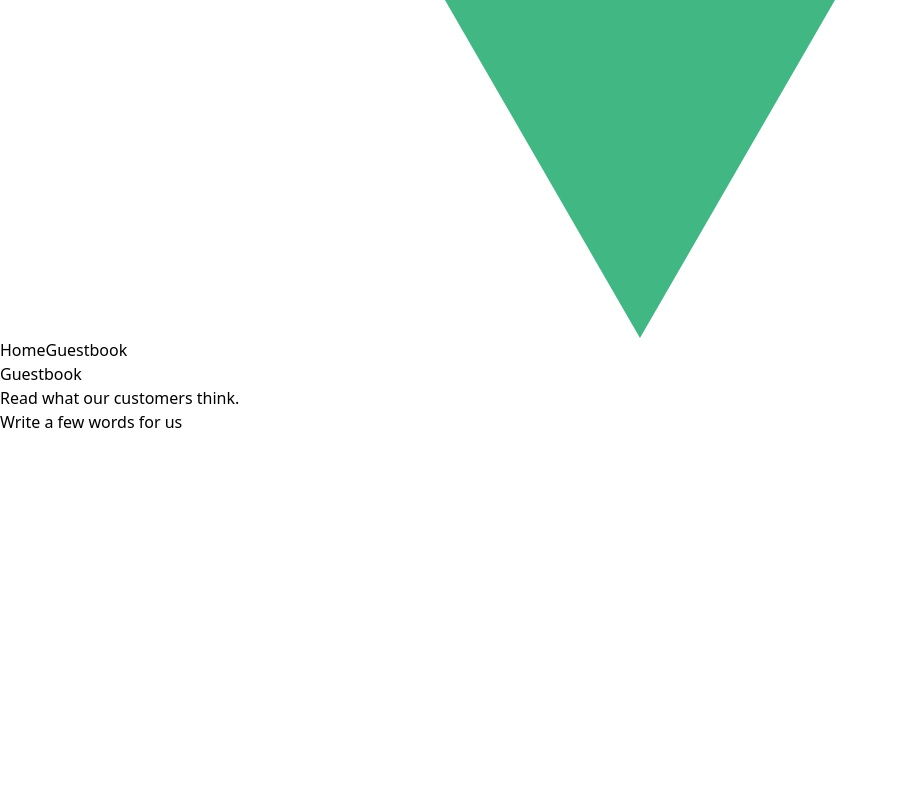
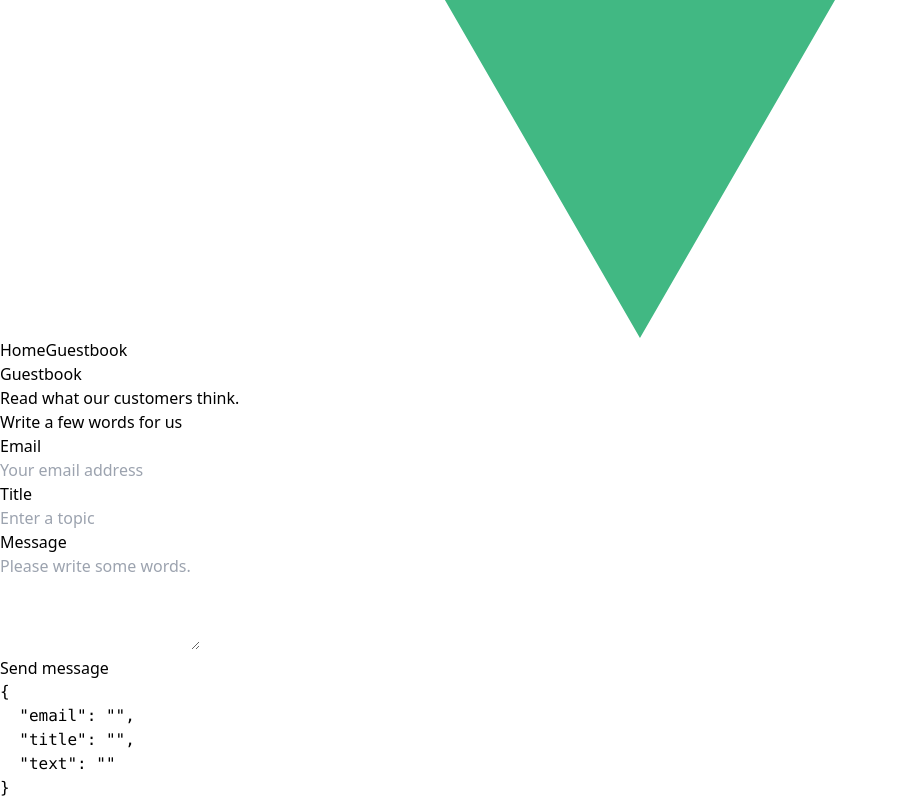
Before and after one commit to marcusbrose/wtl-guestbook, a Vue app: page /guestbook in a window 1280 px wide. Shown: the part 771-1571 px from the top of the page, without its empty margins (0-898 px from the left). Before the commit the page ends 1205 px from the top, so only its background shows below. Built offline with nearby package versions, Linux system fonts and the light colour scheme.

Commit message:
create simple guestbook form

```diff
--- /dev/null
+++ b/src/components/CoreFormElement.vue
@@ -0,0 +1,21 @@
+<script setup>
+defineProps({
+  id: {
+    type: String
+  },
+  label: {
+    type: String
+  },
+})
+</script>
+
+<template>
+  <div>
+    <label :for="id" class="block text-sm font-semibold leading-6 text-gray-900">
+      {{ label }}
+    </label>
+    <div class="mt-2.5">
+      <slot />
+    </div>
+  </div>
+</template>
--- /dev/null
+++ b/src/components/GuestbookForm.vue
@@ -0,0 +1,39 @@
+<script setup>
+import { ref } from 'vue'
+import CoreInput from './CoreInput.vue'
+import CoreInputEmail from './CoreInputEmail.vue'
+import CoreFormElement from './CoreFormElement.vue';
+import CoreInputTexarea from './CoreInputTexarea.vue';
+import CoreButton from './CoreButton.vue';
+
+const entry = ref({
+  email: '',
+  title: '',
+  text: '',
+})
+
+const onSubmit = () => {
+  console.log(entry.value)
+}
+
+</script>
+
+<template>
+  <form @submit.prevent="onSubmit" class="flex flex-col space-y-4 py-8 w-2/3">
+    <CoreFormElement id="email" label="Email">
+      <CoreInputEmail id="email" v-model="entry.email" placeholder="Your email address" />
+    </CoreFormElement>
+    <CoreFormElement id="title" label="Title">
+      <CoreInput id="title" v-model="entry.title" placeholder="Enter a topic" />
+    </CoreFormElement>
+    <CoreFormElement id="text" label="Message">
+      <CoreInputTexarea id="text" v-model="entry.text" placeholder="Please write some words." />
+    </CoreFormElement>
+
+    <CoreButton>
+      Send message
+    </CoreButton>
+
+    <pre>{{ entry }}</pre>
+  </form>
+</template>
--- a/src/views/Guestbook.vue
+++ b/src/views/Guestbook.vue
@@ -1,16 +1,18 @@
 <script setup>
 import MainLayout from '@/components/MainLayout.vue'
 import CoreTitle from '../components/CoreTitle.vue'
+import GuestbookForm from '../components/GuestbookForm.vue'
 </script>
 
 <template>
   <MainLayout>
-    <div class="flex pt-12">
+    <div class="flex pt-12 divide-x">
       <div class="flex-1 p-4">
         <CoreTitle title="Guestbook" subtitle="Read what our customers think." />
       </div>
       <div class="flex-1 p-4">
         <CoreTitle title="Write a few words for us" />
+        <GuestbookForm />
       </div>
     </div>
   </MainLayout>
```
